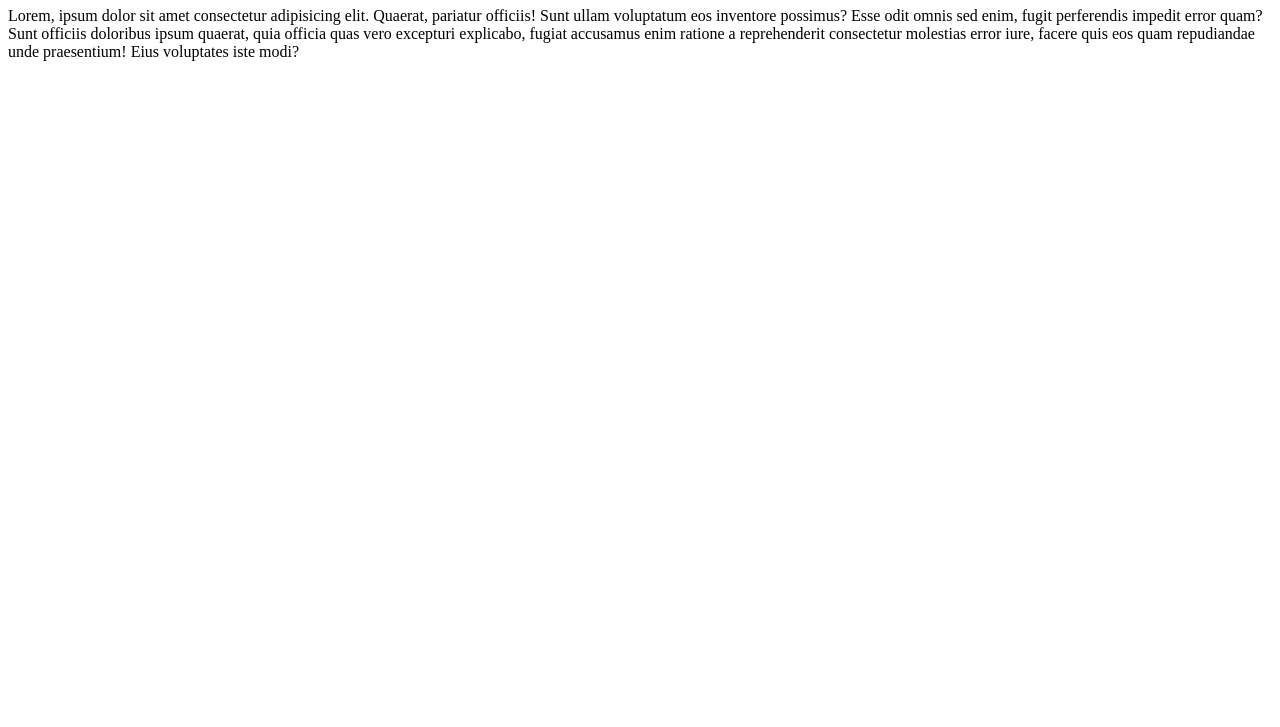
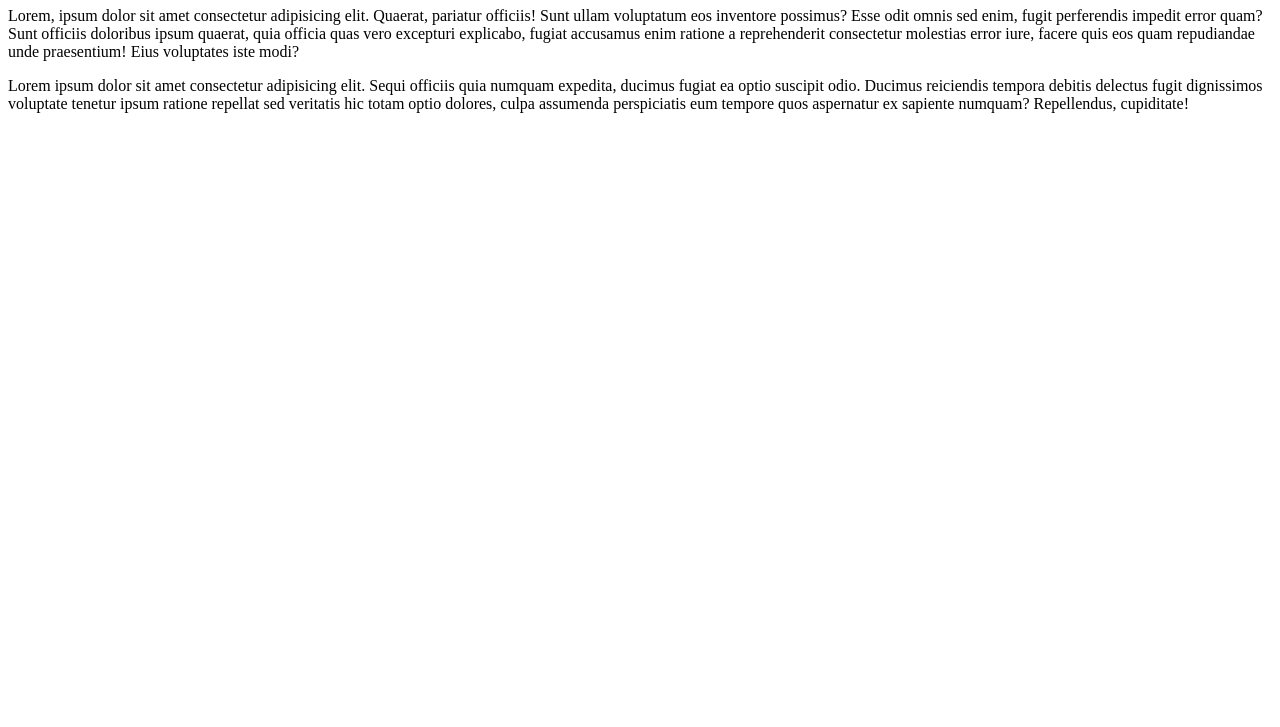
Before and after one commit to maksudur72/myfirstrepo, a plain HTML site: page index.html in a window 1280 px wide. Shown: the part 73-800 px from the top of the page. Drawn offline with Linux system fonts and the light colour scheme.

Commit message:
second commit

```diff
--- a/index.html
+++ b/index.html
@@ -15,6 +15,10 @@
         ipsum quaerat, quia officia quas vero excepturi explicabo, fugiat accusamus enim ratione a reprehenderit
         consectetur molestias error iure, facere quis eos quam repudiandae unde praesentium! Eius voluptates iste modi?
     </p>
+    <p>Lorem ipsum dolor sit amet consectetur adipisicing elit. Sequi officiis quia numquam expedita, ducimus fugiat ea
+        optio suscipit odio. Ducimus reiciendis tempora debitis delectus fugit dignissimos voluptate tenetur ipsum
+        ratione repellat sed veritatis hic totam optio dolores, culpa assumenda perspiciatis eum tempore quos aspernatur
+        ex sapiente numquam? Repellendus, cupiditate!</p>
 </body>
 
 </html>
```
